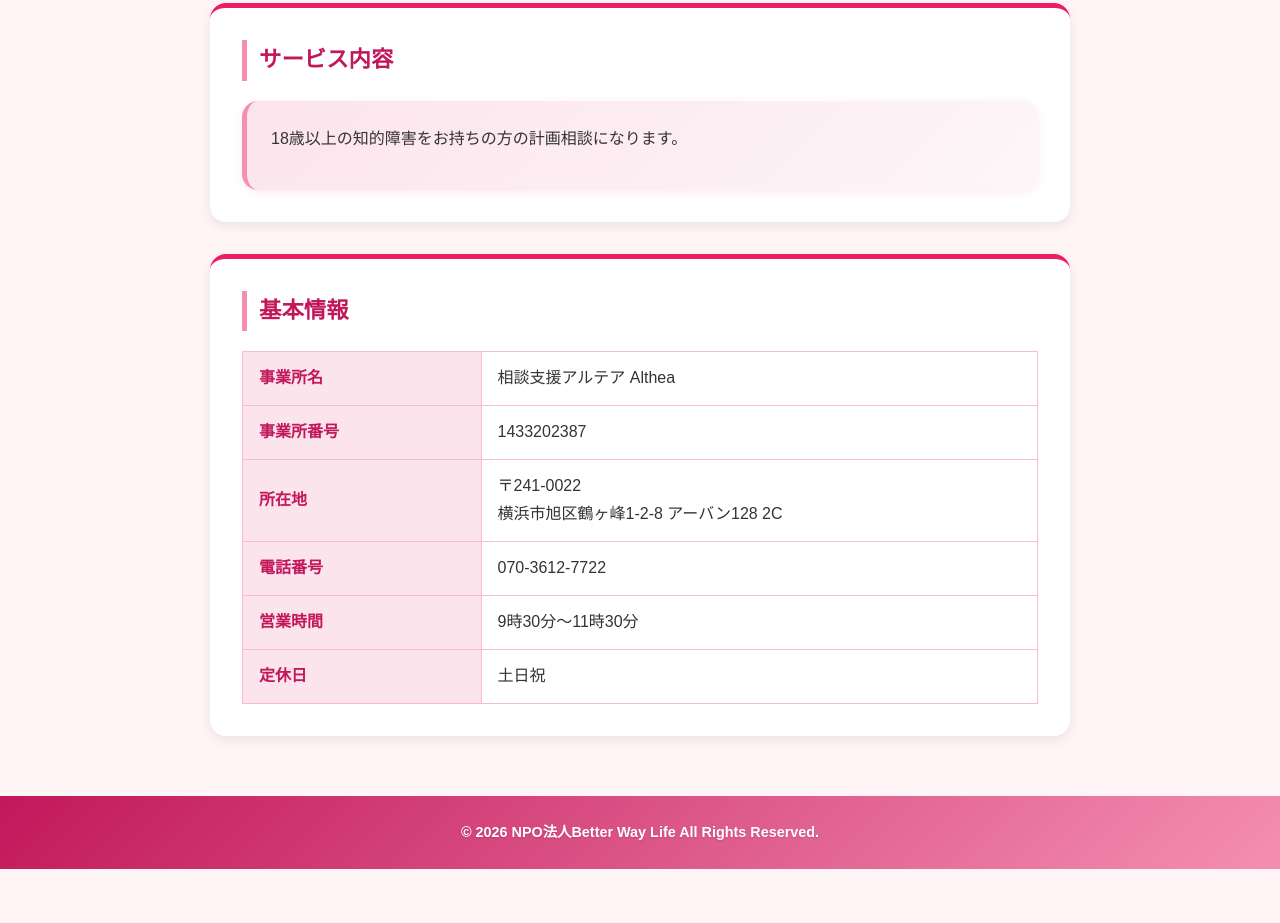
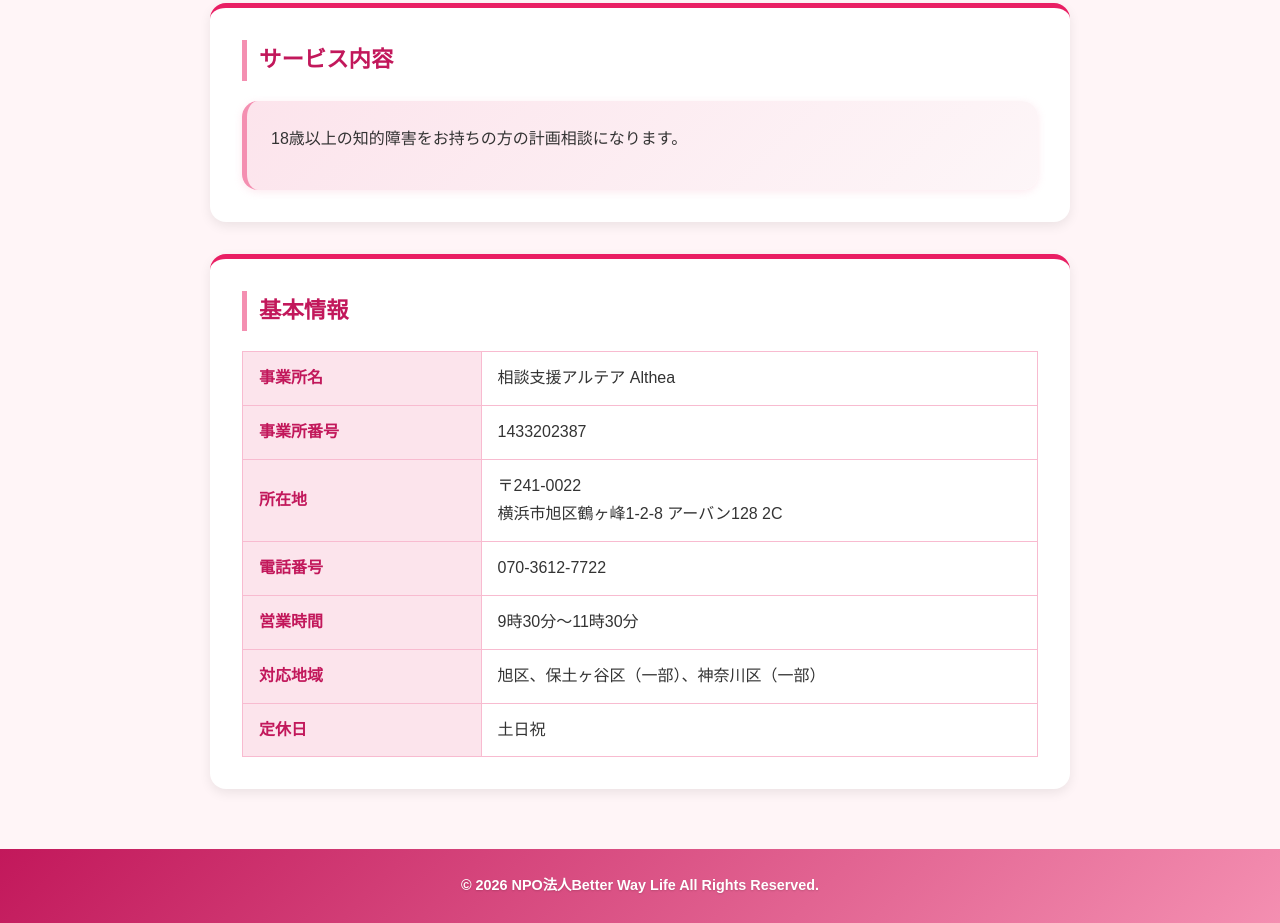
Before and after one commit to houdeiAoi/homepage, a plain HTML site: page althea.html in a window 1280 px wide. Shown: the part 406-1329 px from the top of the page. Before the commit the page ends 1275 px from the top, so only its background shows below. Drawn offline with Linux system fonts and the light colour scheme.

Commit message:
Add files via upload

```diff
--- a/althea.html
+++ b/althea.html
@@ -60,6 +60,10 @@
           <td>9時30分〜11時30分</td>
         </tr>
         <tr>
+          <th>対応地域</th>
+          <td>旭区、保土ヶ谷区（一部）、神奈川区（一部）</td>
+        </tr>
+        <tr>
           <th>定休日</th>
           <td>土日祝</td>
         </tr>
```
